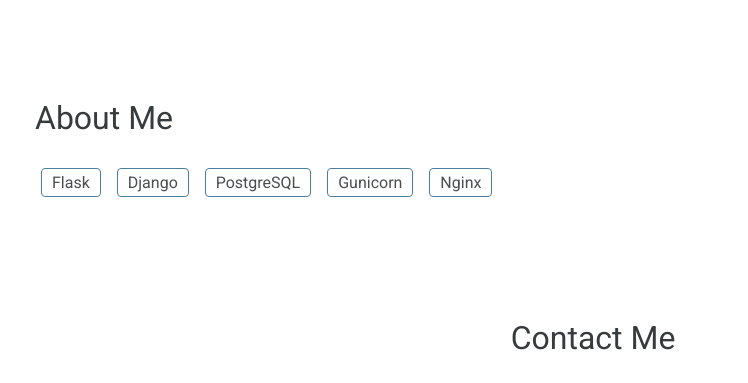
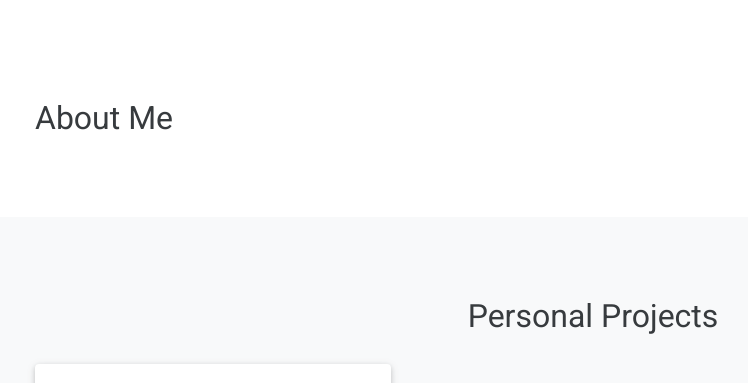
Before and after one commit to kunheeha/personalwebsite, a Python web app: template personalwebsite/templates/index.html in a window 1280 px wide. Shown: the part 801-1184 px from the top of the page, without its empty margins (47-795 px from the left). Run offline with Jinja, Linux system fonts and the light colour scheme; the template is opened without the code that fills it, so the values that code supplies are empty; some libraries are stand-ins or nearby versions.

Commit message:
cleanup index.html and remove stuff from old

```diff
--- a/personalwebsite/static/css/styles.css
+++ b/personalwebsite/static/css/styles.css
@@ -210,13 +210,28 @@ ul li {
 }
 
 
+/* Main Section */
+
+/* About me */
+
+.about-me h1 {
+  margin: 20px 0px;
+}
+
+/* Projects */
+
+.projects .project-item {
+  padding: 20px;
+  border-radius: 4px;
+}
+
+/* Contact */
 
 /* ABOUT */
 
 
 .about-section-separator {
-  padding-bottom: 20px;
-  padding-top: 80px;
+  padding: 60px 0px 30px;
 }
 
 .about-section .about-inner h2 {
--- a/personalwebsite/templates/index.html
+++ b/personalwebsite/templates/index.html
@@ -27,32 +27,17 @@
     </div>
   </section>
 
-  <!-- ABOUT -->
-  <section class="about-section" id="about">
+  <!-- Main Section -->
+  <section class="fullscreen">
+    <!-- About Me -->
+    <div class="about-me section-separator" id="about">
       <div class="container">
-      <div class="row about-section-separator">
-        <div class="col-sm-12 col-md-6 aboutMain">
-          <div class="about-inner">
-            <h2 class="wow fadeInUp" data-wow-duration="0.8s" data-wow-delay="0.1s">About Me</h2>
-            <p class="wow fadeInUp" data-wow-duration="0.8s" data-wow-delay="0.2s">{{ me.about }}</p>
-            <div class="about-tag">
-              <ul>
-                <li><span>Flask</span></li>
-                <li><span>Django</span></li>
-                <li><span>PostgreSQL</span></li>
-                <li><span>Gunicorn</span></li>
-                <li><span>Nginx</span></li>
-              </ul>
+        <div class="row">
+          <div class="col">
+            <h1 class="h2">About Me</h1>
+            <p>{{ me.about }}</p>
           </div>
-            <!-- TODO add cv form button here -->
-          </div>
-        </div>
-        <!-- Empty div as gap filler -->
-        <div class="d-none d-sm-none d-md-block col-md-1"></div>
-
-        <div class="d-none d-sm-none d-md-block col-md-5">
-          <div class="languages wow fadeInUp" data-wow-duration="0.8s" data-wow-delay="0.3s">
-            <div>
+          <div class="col">
             <ul>
               {% for contact in contacts %}
               <li><a target="_blank", href="{{ contact.link }}"><i class="{{ contact.fa_icon }}"></i>{{ contact.contact_type }}</a></li>
@@ -62,24 +47,33 @@
         </div>
       </div>
     </div>
+    <!-- Projects -->
+    <div class="projects section-separator bg-light">
+      <div class="container">
+        <div class="text-center">
+          <h2>Personal Projects</h2>
         </div>
-  </section>
-  <!-- CONTACT -->
-  <section id="contact" class="contact-section">
+        <div class="row">
+          <div class="col-sm-4">
+            <div class="project-item shadow-1 white-bg">
+              <i class="fa fa-code iron-color"></i>
+              <h3>Hello</h3>
+            </div>
+          </div>
+        </div>
+      </div>
+    </div>
+    <!-- Contact -->
+    <div class="contact section-separator">
       <div class="container">
-      <div class="row section-separator">
-        <div class="col-sm-12 text-center wow fadeInUp" data-wow-duration="0.8s" data-wow-delay="0.2s">
+        <div class="text-center">
           <h2>Contact Me</h2>
         </div>
-        <div class="map-image image-bg col-sm-12">
-          <div class="container mt-30">
-            <div class="row">
-              <div class="col-sm-12 col-md-6 wow fadeInUp" data-wow-duration="0.8s" data-wow-delay="0.2s">
-                <div class="card card-contact">
-                  <div class="card-body">
+        <div class="map-image image-bg">
+          <div class="row justify-content-md-center">
+            <div class="col-sm-12 col-md-6 mt-5">
               <div class="formMessages"></div>
               <form class="contact-form" method="POST" action="">
-                      <div>
                 <div class="form-label-group">
                   <input id="inputFname" type="text" name="fname" class="form-control" placeholder="First Name" required>
                   <label for="inputFname">First Name</label>
@@ -97,18 +91,15 @@
                   <label for="inputMessage">Message</label>
                 </div>
                 <hr>
-                        <button type="submit" class="btn btn-block btn-dark">Send Message</button>
-                      </div>
+                <button type="submit" class="btn btn-block btn-dark" style="float: right;">Send Message</button>
               </form>
             </div>
           </div>
         </div>
       </div>
     </div>
-        </div>
-      </div>
-    </div>
   </section>
+
 {% endblock %}
 
 
```
Lines whose indentation alone changed are shown as unchanged.
